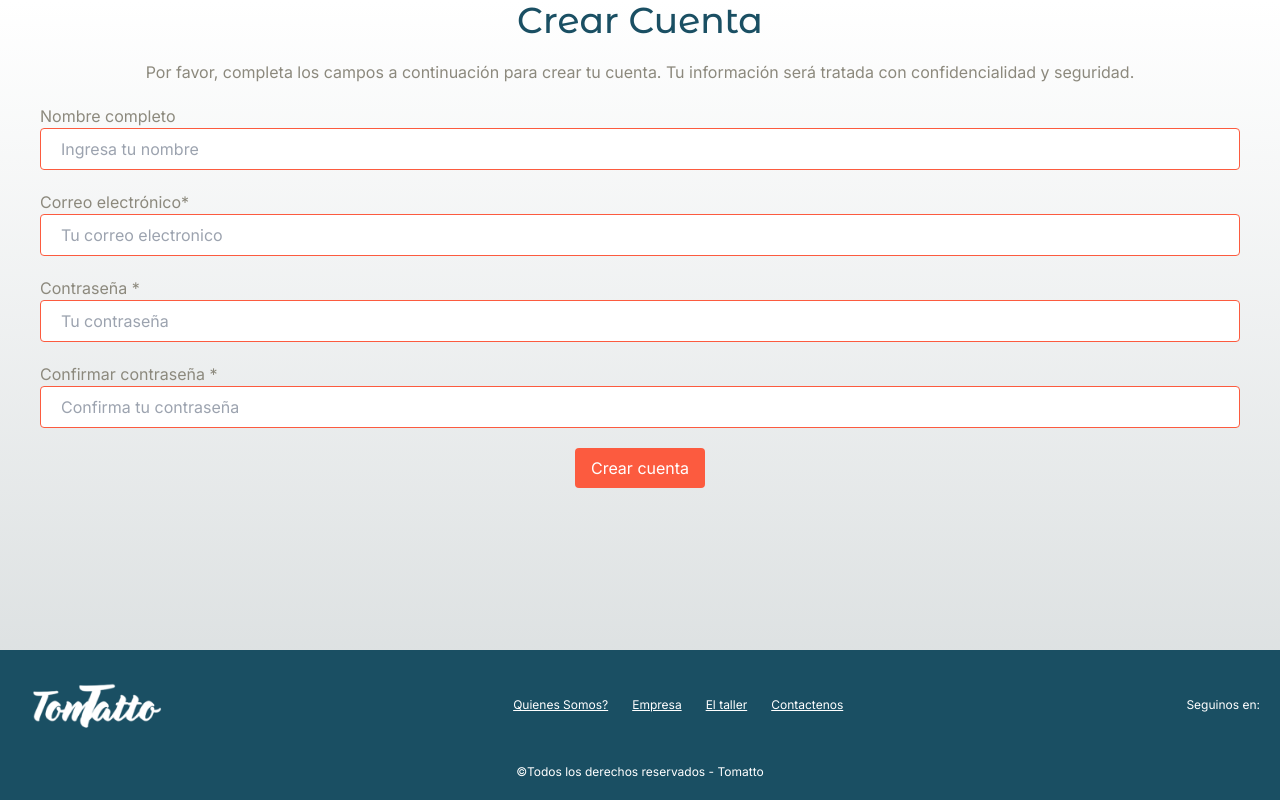
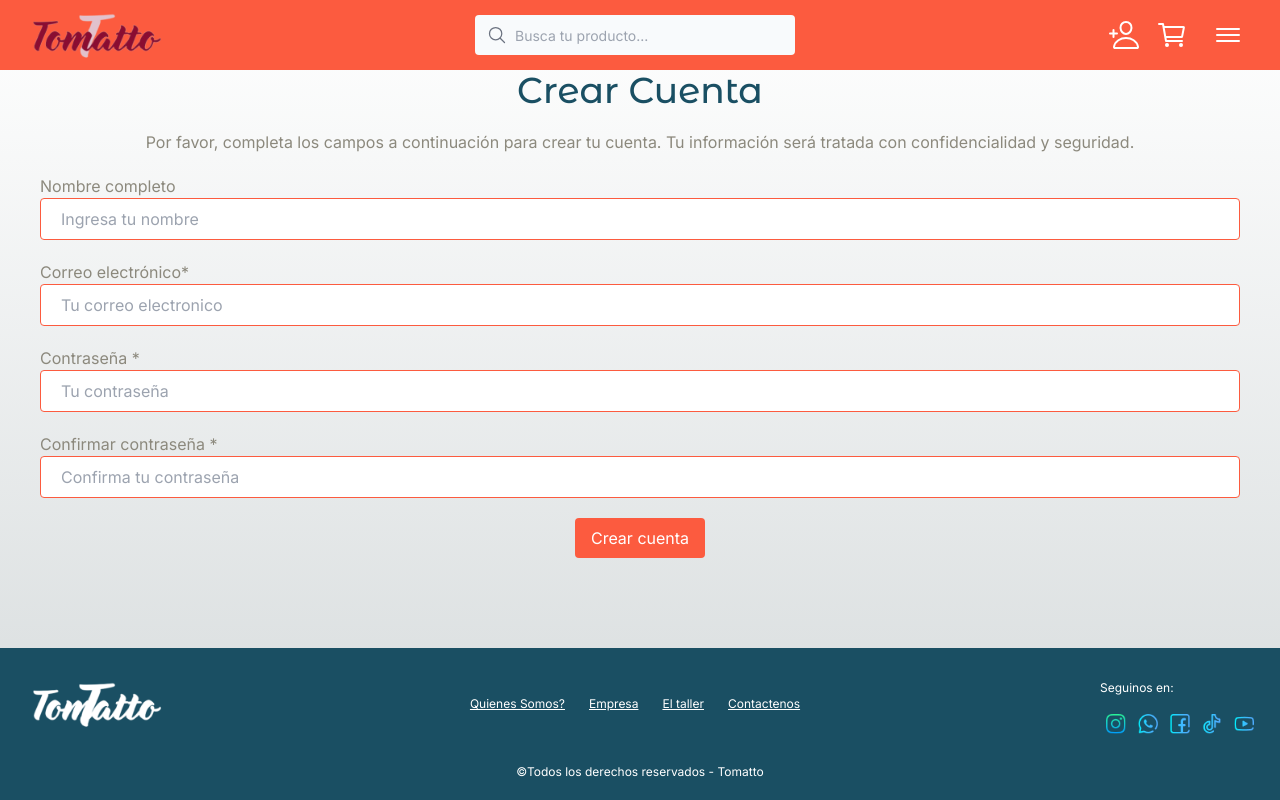
Before and after one commit to TomattoPG1/frontend, a Next.js app: page /auth/new-account in a window 1280 px wide. Built offline with nearby package versions, Linux system fonts and the light colour scheme; no server answers.

Commit message:
refactorizando los estilos del footer

```diff
--- a/src/app/auth/layout.tsx
+++ b/src/app/auth/layout.tsx
@@ -1,6 +1,16 @@
 import { auth } from '@/auth.config';
 import { redirect } from 'next/navigation';
 import  {Footer} from '../../components/ui/footer/Footer';
+import {NavBar} from '../../components/ui/top-menu/TopMenu';
+
+interface NavBarProps {
+  totalItemsInCart: number;
+  loaded: boolean;
+  openSideMenu: () => void;
+  showSearchBar?: boolean;
+}
+
+
 export default async function ShopLayout( { children }: {
   children: React.ReactNode;
 } ) {
@@ -11,10 +21,16 @@ export default async function ShopLayout( { children }: {
     redirect('/');
   }
 
+
+
+
+
   return (
     <div className="flex flex-col justify-between min-h-screen">
       <header>
 {/* {<Header></Header>} */}
+
+<NavBar />
       </header>
         {/* Aquí va tu header */}
       <main className="flex justify-center flex-grow">
--- a/src/components/ui/footer/Footer.tsx
+++ b/src/components/ui/footer/Footer.tsx
@@ -1,10 +1,10 @@
-import { titleFont } from "@/config/fonts";
-import Link from "next/link";
+import { titleFont } from '@/config/fonts';
+import Link from 'next/link';
 import Image from 'next/image';
 
 export const Footer = () => {
   return (
-    <div className="flex flex-col w-full text-xs bg-customBlue text-white p-5" >
+    <div className="flex flex-col w-full text-xs bg-customBlue text-white p-5">
       <div className="flex flex-col md:flex-row justify-between items-center">
         <div className="flex justify-center items-center mb-5 md:mb-0">
           <Link href="/">
@@ -12,8 +12,8 @@ export const Footer = () => {
               src="/imgs/logo.png"
               alt="Tomatto"
               className=" sm:p-0"
-              width={ 150 }
-              height={ 150 }
+              width={150}
+              height={150}
             />
           </Link>
         </div>
@@ -48,13 +48,57 @@ export const Footer = () => {
             </div>
           </div>
 
-          <div className="flex justify-around items-center w-full md:w-auto">
-            {/* Tus imágenes de redes sociales van aquí */}
+          <div className="flex justify-around items-center w-full md:w-auto ">
+            <div className="m-1.5">
+              <Image
+                src="/imgs/instagram.png"
+                alt="Tomatto"
+                className="p-5 sm:p-0"
+                width={20}
+                height={20}
+              />
+            </div>
+            <div className="m-1.5">
+              <Image
+                src="/imgs/whatsapp.png"
+                alt="Tomatto"
+                className="p-5 sm:p-0"
+                width={20}
+                height={20}
+              />
+            </div>
+            <div className="m-1.5">
+              <Image
+                src="/imgs/facebook.png"
+                alt="Tomatto"
+                className="p-5 sm:p-0"
+                width={20}
+                height={20}
+              />
+            </div>
+            <div className="m-1.5">
+              <Image
+                src="/imgs/tik-tok.png"
+                alt="Tomatto"
+                className="p-5 sm:p-0"
+                width={20}
+                height={20}
+              />
+            </div>
+            <div className="m-1.5">
+              <Image
+                src="/imgs/youtube.png"
+                alt="Tomatto"
+                className="p-5 sm:p-0"
+                width={20}
+                height={20}
+              />
+            </div>
           </div>
         </div>
       </div>
 
-      <div className="flex justify-center items-center mt-6" >
+      <div className="flex justify-center items-center mt-6">
         <div>
           <span>©Todos los derechos reservados - Tomatto</span>
         </div>
--- /dev/null
+++ b/src/components/ui/footer/eje.tsx
@@ -0,0 +1,106 @@
+import { titleFont } from "@/config/fonts";
+import Link from "next/link";
+import Image from 'next/image';
+
+
+export const Footer = () => {
+  return (
+    <div className="flex w-full flex-col text-xs bg-customBlue text-white" >
+      <div className="flex flex-col md:flex-row justify-between items-center">
+        <div className="flex justify-center items-center mb-5 md:mb-0" >
+        <Link href="/">
+        <Image
+            src="/imgs/logo.png"
+            alt="Tomatto"
+            className=" sm:p-0"
+            width={ 150 }
+            height={ 150 }
+          />
+
+          {/* <span className={`${titleFont.className} antialiased font-bold `}>
+            Tomatto{" "}
+          </span>
+          <span>| shop </span> */}
+          {/* <span>© {new Date().getFullYear()}</span> */}
+        </Link>
+        </div>
+
+        <div className="flex flex-col md:flex-row justify-around items-center mb-5 md:mb-0" >
+          <div>
+            <Link href="/" className="mx-3 underline">
+              Quienes Somos?
+            </Link>
+          </div>
+          <div>
+            <Link href="/" className="mx-3 underline">
+              Empresa
+            </Link>
+          </div>
+          <div>
+            <Link href="/" className="mx-3 underline">
+              El taller
+            </Link>
+          </div>
+          <div>
+            <Link href="/" className="mx-3 underline">
+              Contactenos
+            </Link>
+          </div>
+        </div>
+
+        <div className="flex flex-col items-center md:items-start" >
+          <div className="mb-3">
+            <div className="mt-3">
+              <span>Seguinos en:</span>
+            </div>
+          </div>
+
+          <div className="flex justify-around items-center w-full md:w-auto" >
+            <div>  <Image
+              src="/imgs/instagram.png"
+              alt="Tomatto"
+              className="p-5 sm:p-0"
+              width={ 20 }
+              height={ 20 }
+            /></div>
+            <div>  <Image
+              src="/imgs/whatsapp.png"
+              alt="Tomatto"
+              className="p-5 sm:p-0"
+              width={ 20 }
+              height={ 20 }
+            /></div>
+            <div>  <Image
+              src="/imgs/facebook.png"
+              alt="Tomatto"
+              className="p-5 sm:p-0"
+              width={ 20 }
+              height={ 20 }
+            /></div>
+            <div>  <Image
+              src="/imgs/tik-tok.png"
+              alt="Tomatto"
+              className="p-5 sm:p-0"
+              width={ 20 }
+              height={ 20 }
+            /></div>
+            <div>  <Image
+              src="/imgs/youtube.png"
+              alt="Tomatto"
+              className="p-5 sm:p-0"
+              width={ 20 }
+              height={ 20 }
+            /></div>
+          </div>
+        </div>
+      </div>
+
+      <div className="flex justify-center items-center mt-6 " >
+        <div>
+          <span>©Todos los derechos reservados - Tomatto</span>
+        </div>
+      </div>
+
+    </div>
+  );
+};
--- a/src/components/ui/top-menu/TopMenu.tsx
+++ b/src/components/ui/top-menu/TopMenu.tsx
@@ -1,75 +1,65 @@
-"use client";
-import { useEffect, useState } from "react";
+'use client';
+import { useEffect, useState } from 'react';
 
-import Link from "next/link";
-import { IoSearchOutline, IoCartOutline, IoMenuOutline, IoLogInOutline, IoPersonAddOutline } from "react-icons/io5";
-import  HeaderImage  from "../header/HeaderImage";
-import { titleFont, titleFontRoboto } from "@/config/fonts";
-import { useCartStore, useUIStore } from "@/store";
+import Link from 'next/link';
+import {
+  IoSearchOutline,
+  IoCartOutline,
+  IoMenuOutline,
+  IoLogInOutline,
+  IoPersonAddOutline,
+} from 'react-icons/io5';
+import HeaderImage from '../header/HeaderImage';
+import { titleFont, titleFontRoboto } from '@/config/fonts';
+import { useCartStore, useUIStore } from '@/store';
 import Image from 'next/image';
 
 export const Logo = () => (
   <div>
     <Link href="/">
-      <Image
-        src="/imgs/tomatto.png"
-        alt="Tomatto"
-        className=" sm:p-0"
-        width={ 150 }
-        height={ 150 }
-      />
+      <Image src="/imgs/tomatto.png" alt="Tomatto" className=" sm:p-0" width={150} height={150} />
     </Link>
   </div>
 );
 
 export const SearchBar = () => (
   <div className="relative flex items-center">
-    <input className="bg-slate-50 hover:bg-red-200 text-sm rounded h-10 w-80 pl-10" placeholder="Busca tu producto..."/>
+    <input
+      className="bg-slate-50 hover:bg-red-200 text-sm rounded h-10 w-80 pl-10"
+      placeholder="Busca tu producto..."
+    />
     <Link href="/search" className="absolute left-3">
       <IoSearchOutline className="w-5 h-5 text-gray-500" />
     </Link>
   </div>
 );
 
+interface NavBarProps {
+  totalItemsInCart: number;
+  loaded: boolean;
+  openSideMenu: () => void;
+  showSearchBar?: boolean;
+}
 
-export const TopMenu = () => {
-  const openSideMenu = useUIStore((state) => state.openSideMenu);
-  const totalItemsInCart = useCartStore((state) => state.getTotalItems());
-
-  const [loaded, setLoaded] = useState(false);
-
-  useEffect(() => {
-    setLoaded(true);
-  }, []);
-
-  return (
-    <div>
+export const NavBar: React.FC<NavBarProps> = ({ totalItemsInCart, loaded, openSideMenu, showSearchBar = true }) => (
   <nav className="flex px-5 justify-between items-center w-full bg-customRed">
     {/* Logo */}
     <div>
       <Logo />
     </div>
 
-
     <div className="relative flex items-center">
       {/* Search */}
+      <SearchBar />
     </div>
 
     {/* Search, Cart, Menu */}
     <div className="flex items-center">
-        <Link
-            href='auth/login'
-            className="mx-2"
-          >
-
+      <Link href="auth/login" className="mx-2">
         <IoPersonAddOutline className="text-white w-8 h-8" />
       </Link>
 
-
-          <Link
-            href={totalItemsInCart === 0 && loaded ? "/empty" : "/cart"}
-            className="mx-2"
-          >
+      <Link href={totalItemsInCart === 0 && loaded ? '/empty' : '/cart'} className="mx-2">
         <div className="relative">
           {loaded && totalItemsInCart > 0 && (
             <span className="fade-in absolute text-xs px-1 rounded-full font-bold -top-2 -right-2 bg-blue-700 text-white">
@@ -84,20 +74,33 @@ export const TopMenu = () => {
         onClick={openSideMenu}
         className="m-2 p-2 rounded-md transition-all hover:bg-gray-100"
       >
-            <IoMenuOutline  className="text-white w-8 h-8"/>
+        <IoMenuOutline className="text-white w-8 h-8" />
       </button>
     </div>
   </nav>
+);
 
+export const TopMenu = () => {
+  const openSideMenu = useUIStore((state) => state.openSideMenu);
+  const totalItemsInCart = useCartStore((state) => state.getTotalItems());
+
+  const [loaded, setLoaded] = useState(false);
+  useEffect(() => {
+    setLoaded(true);
+  }, []);
+
+  return (
+    <div>
+      <NavBar totalItemsInCart={totalItemsInCart} loaded={loaded} openSideMenu={openSideMenu} />
       <div className="flex w-full flex-col">
         <div className="flex px-5 justify-center items-center w-full ">
-          {/* <HeaderImage /> */
-          <HeaderImage />
-          }
+          {/* <HeaderImage /> */ <HeaderImage />}
         </div>
 
         <div className="flex w-full flex-col mt-5">
-          <h1 className={` ${titleFontRoboto.className} antialiased text-xl text-center text-customBlue`}>
+          <h1
+            className={` ${titleFontRoboto.className} antialiased text-xl text-center text-customBlue`}
+          >
             Único como tú: Productos Artísticos para Destacar
           </h1>
           <span className="text-center">
@@ -114,10 +117,7 @@ export const TopMenu = () => {
               style={{ width: '100px' }}
               className="m-2 p-2 rounded-md shadow-md shadow-grey transition-all hover:bg-gray-100 bg-white"
             >
-  <Link
-    className="block text-center"
-    href="/gender/bags"
-  >
+              <Link className="block text-center" href="/gender/bags">
                 Bolsos
               </Link>
             </button>
```
Lines whose indentation alone changed are shown as unchanged.
